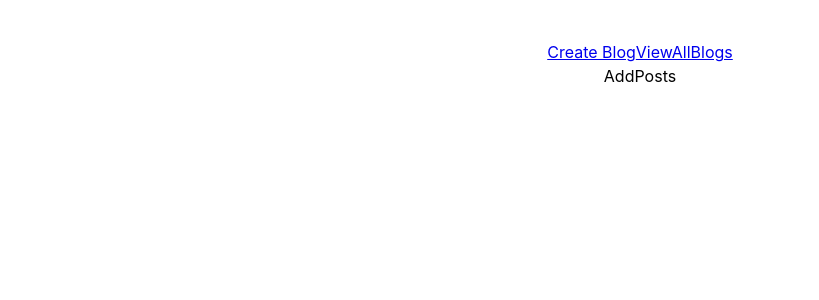
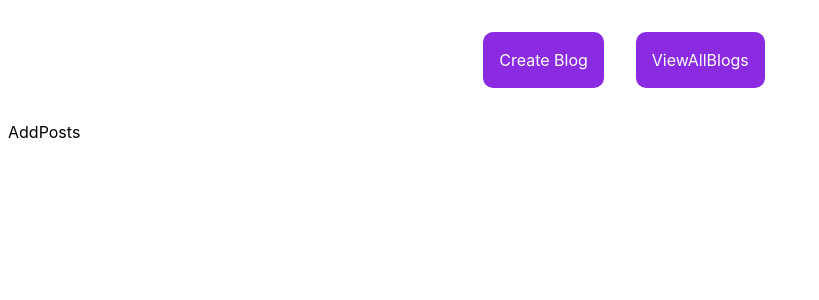
Before and after one commit to hamza-c247/vite-project, a React (Vite) app: page / in a window 1280 px wide. Shown: the top 300 px of the page, without its empty margins (0-819 px from the left). Built offline with nearby package versions, Linux system fonts and the light colour scheme.

Commit message:
added design

```diff
--- a/src/App.css
+++ b/src/App.css
@@ -1,6 +1,19 @@
-#root {
-  max-width: 1280px;
-  margin: 0 auto;
-  padding: 2rem;
+
+
+.header-wrapper a{
+  background-color: blueviolet;
+  text-decoration: none;
+  margin-right:2rem;
+  color: white;
+  padding:1rem;
+  border-radius: 10px;
+
+}
+.header-wrapper{
+  width:100%;
+  display: block;
+  margin: 2rem 0rem;
+  display: flex;
   text-align: center;
+  justify-content: center;
 }
--- a/src/Components/Header.jsx
+++ b/src/Components/Header.jsx
@@ -1,15 +1,18 @@
-import { Link } from "react-router-dom"
-
-
+import { Link } from "react-router-dom";
 
 const Header = () => {
   return (
-    <div>
+    <>
+      <div className="header-wrapper">
+        <Link type="button" to="/AddPosts">
+          Create Blog
+        </Link>
+        <Link type="button" to="/AllPosts">
+          ViewAllBlogs
+        </Link>
+      </div>
+    </>
+  );
+};
 
-        <Link to="/AddPosts">Create Blog</Link>
-        <Link to="/AllPosts">ViewAllBlogs</Link>
-    </div>
-  )
-}
-
-export default Header
+export default Header;
```
Also changed, not shown: 1 other file (tests, documents, lock files or other folders).
